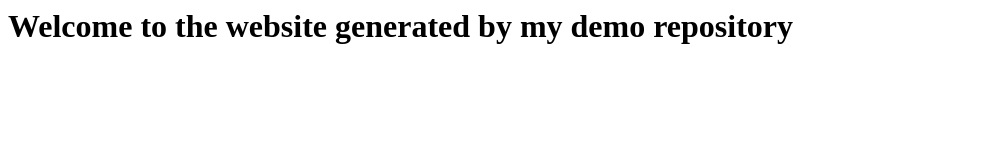
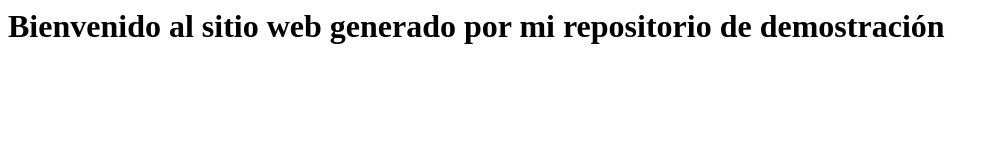
Before and after one commit to coina-kdr/Repo, a plain HTML site: page index.html in a window 1280 px wide. Shown: the whole page, without its empty margins (0-1000 px from the left). Drawn offline with Linux system fonts and the light colour scheme.

Commit message:
Actualizar index.html
Signed-off-by: Kevin Cabrera Moreno <kevin.geneve.ca@gmail.com>

```diff
--- a/index.html
+++ b/index.html
@@ -1 +1 @@
-<h1>Welcome to the website generated by my demo repository</h1>
+<h1>Bienvenido al sitio web generado por mi repositorio de demostración</h1>
```
